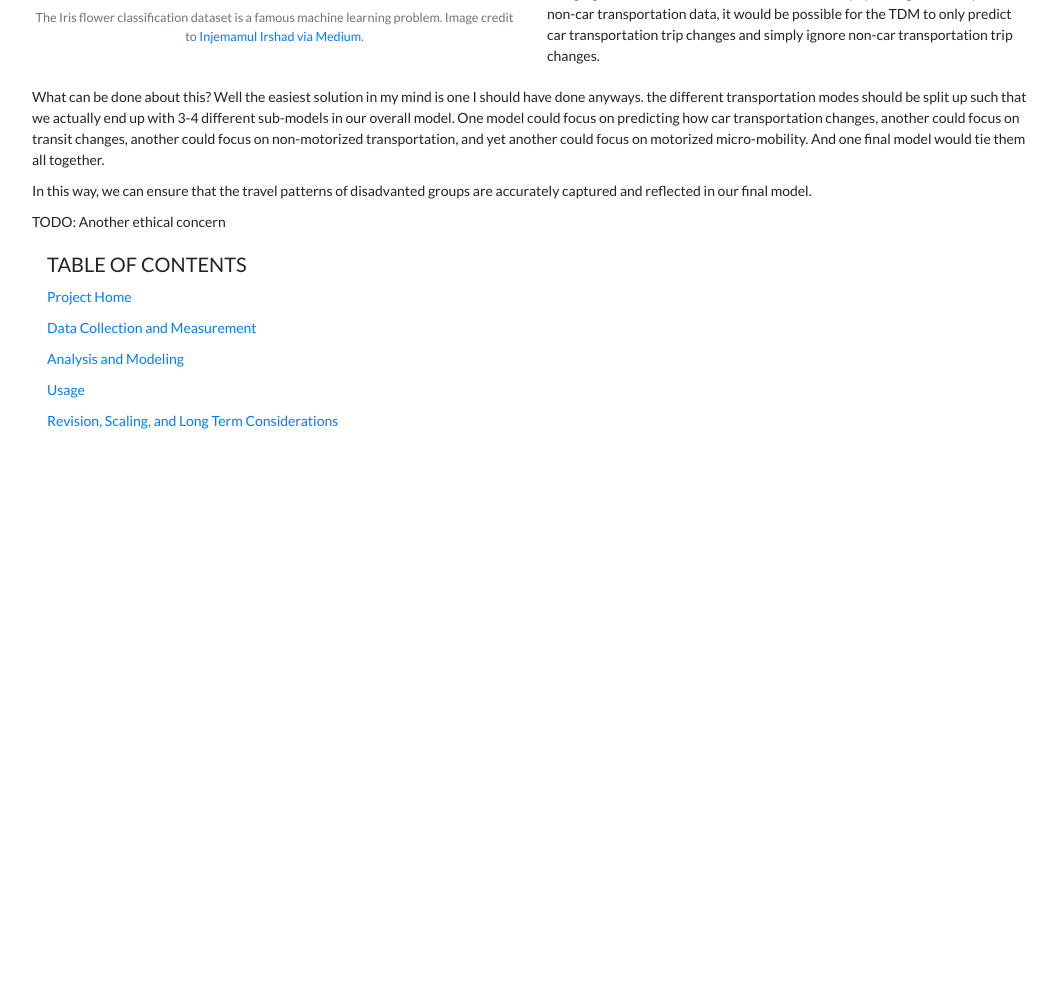
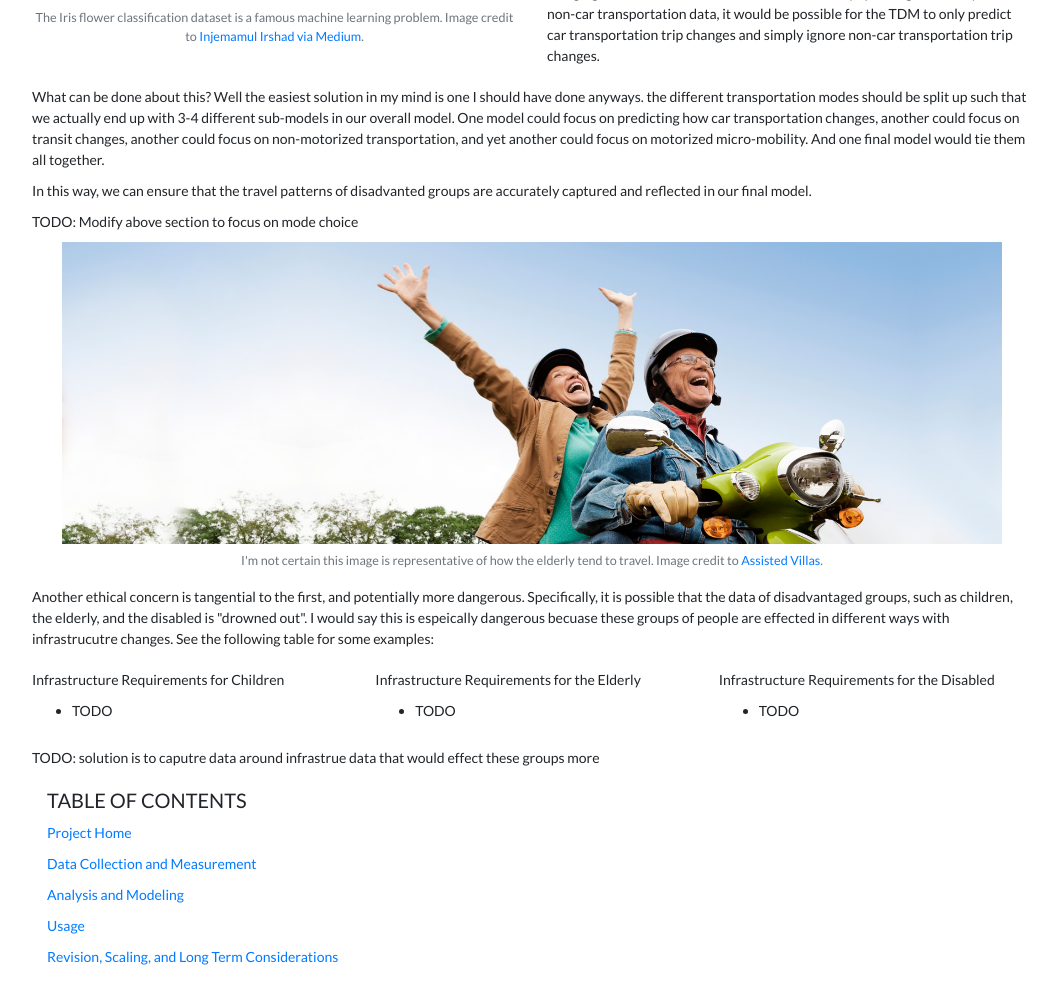
Before and after one commit to twigtheoracle/twigtheoracle.com, a Django app: page /projects/ethical_tdm/analysis_and_modeling in a window 1280 px wide. Shown: the part 2114-3101 px from the top of the page, without its empty margins (108-1164 px from the left). Before the commit the page ends 2543 px from the top, so only its background shows below. Run offline with Django 3.2, Linux system fonts and the light colour scheme; some libraries are stand-ins or nearby versions.

Commit message:
Analysis and Modeling draft 2

```diff
--- a/website/mysite/templates/projects/ethical_tdm/analysis_and_modeling.html
+++ b/website/mysite/templates/projects/ethical_tdm/analysis_and_modeling.html
@@ -98,8 +98,41 @@
 
     <p>In this way, we can ensure that the travel patterns of disadvanted groups are accurately captured and reflected in our final model.</p>
 
-    <p>TODO: Another ethical concern</p>
+    <p>TODO: Modify above section to focus on mode choice</p>
 
+    <div class="container site-width">
+        <div class="container mx-auto">
+            <figure class="figure mx-auto" style="display: block;">
+                <img src="{% static 'mysite/elderly_traveling.jpg' %}" class="figure-img img-fluid mx-auto" style="height: auto; display: block;">
+                <figcaption class="figure-caption text-center">I'm not certain this image is representative of how the elderly tend to travel. Image credit to <a rel="noopener noreferrer" target="_blank" href="https://www.assistedvillas.com">Assisted Villas</a>.</figcaption>
+            </figure>
+        </div>
+    </div>
+
+    <p>Another ethical concern is tangential to the first, and potentially more dangerous. Specifically, it is possible that the data of disadvantaged groups, such as children, the elderly, and the disabled is "drowned out". I would say this is espeically dangerous becuase these groups of people are effected in different ways with infrastrucutre changes. See the following table for some examples:</p>
+
+    <div class="row">
+        <div class="col-sm-4">
+            <p>Infrastructure Requirements for Children</p>
+            <ul>
+                <li>TODO</li>
+            </ul>
+        </div>
+        <div class="col-sm-4">
+            <p>Infrastructure Requirements for the Elderly</p>
+            <ul>
+                <li>TODO</li>
+            </ul>
+        </div>
+        <div class="col-sm-4">
+            <p>Infrastructure Requirements for the Disabled</p>
+            <ul>
+                <li>TODO</li>
+            </ul>
+        </div>
+    </div>
+
+    <p>TODO: solution is to caputre data around infrastrue data that would effect these groups more</p>
 </div>
 
 {% endblock %}
```
Also changed, not shown: website/static/mysite/CA_CBG.png (added), website/static/mysite/elderly_traveling.jpg (added), website/static/mysite/electric_vs_gas_car.jpg (added).
